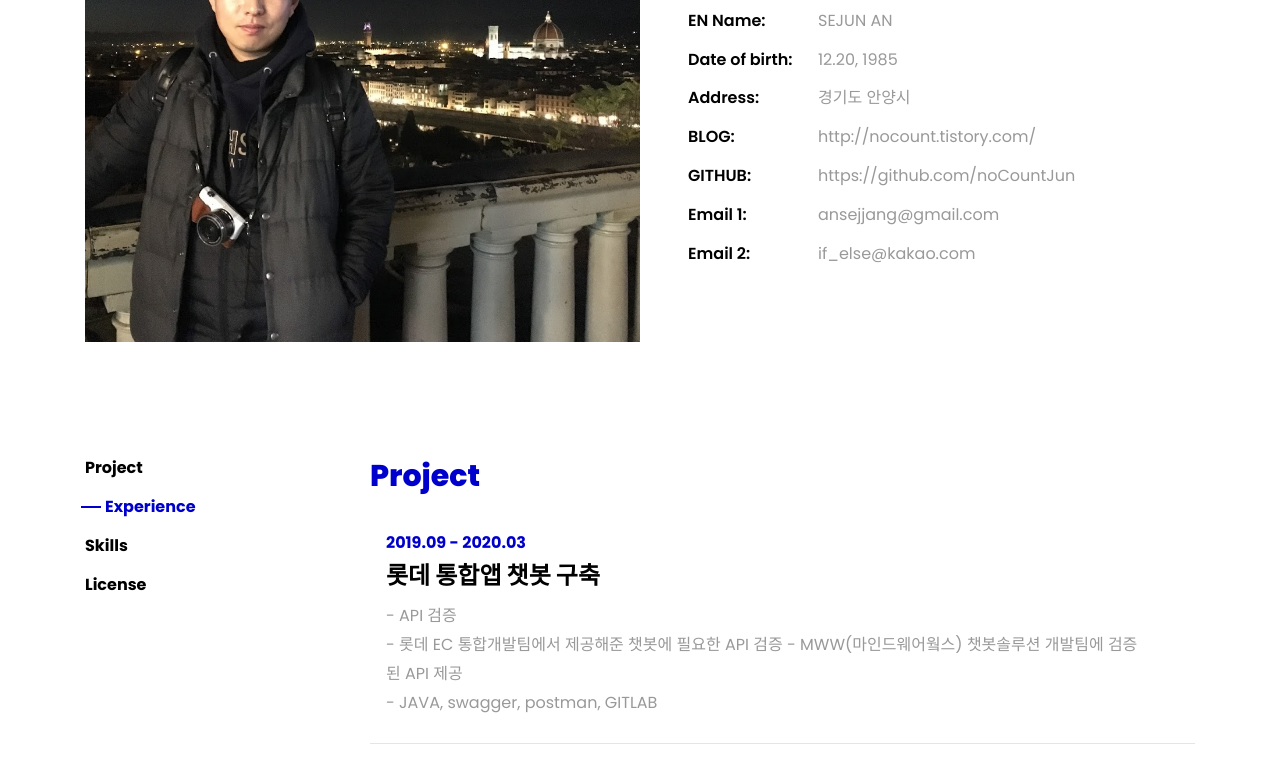
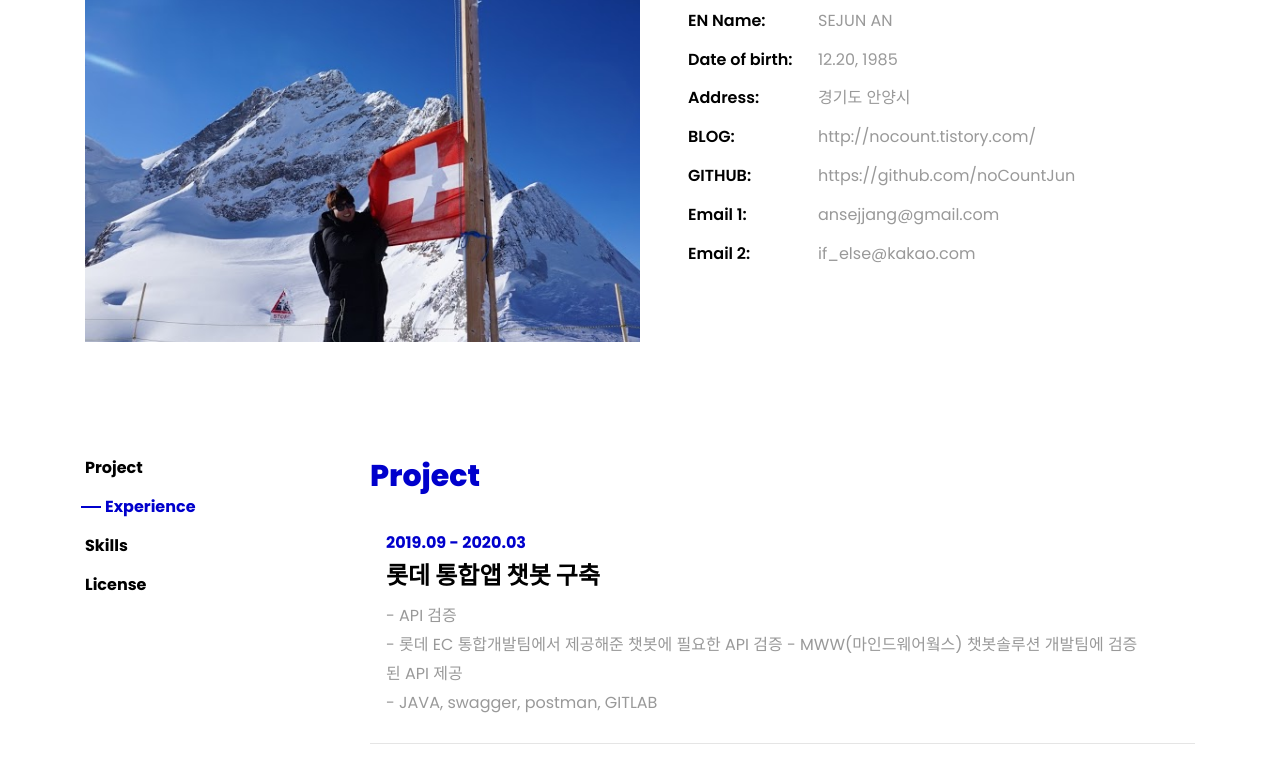
Before and after one commit to noCountJun/noCountJun.github.io, a plain HTML site: page index.html in a window 1280 px wide. Shown: the part 303-1074 px from the top of the page. Drawn offline with Linux system fonts and the light colour scheme; files whose address does not match are found by name.

Commit message:
git test

```diff
--- a/index.html
+++ b/index.html
@@ -44,7 +44,7 @@
 				<div class="row d-flex no-gutters" style="padding-top:100px">
 					<div class="col-md-6 col-lg-6 d-flex">
 						<div class="img-about img d-flex align-items-stretch">
-							<div class="img d-flex align-self-stretch align-items-center" style="background-image:url(images/profile_1.JPG);"></div>
+							<div class="img d-flex align-self-stretch align-items-center" style="background-image:url(images/profile_2.JPG);"></div>
 						</div>
 					</div>
 					<div class="col-md-6 col-lg-6 pl-md-5 py-5">
```
